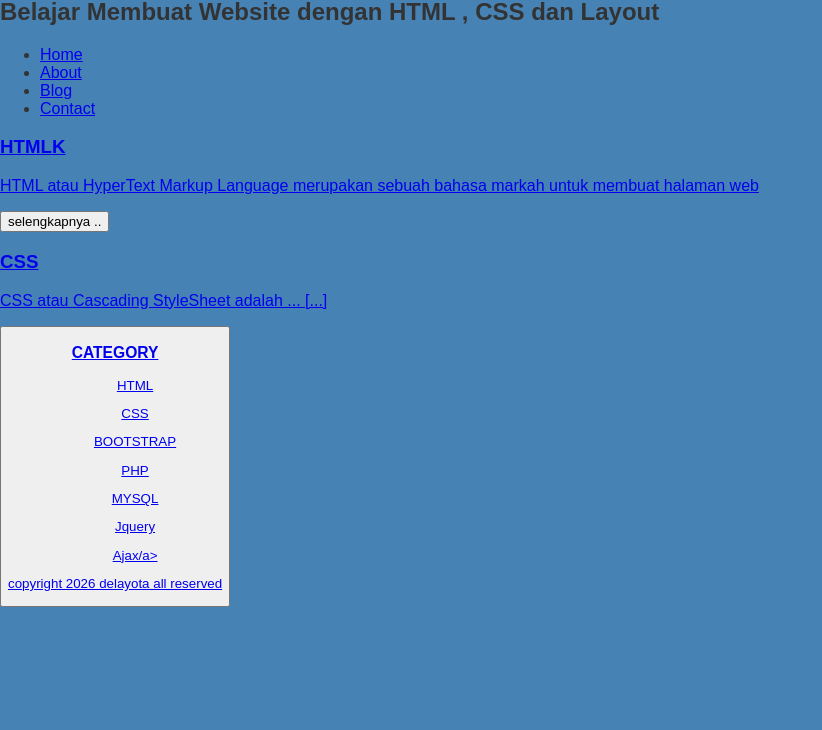
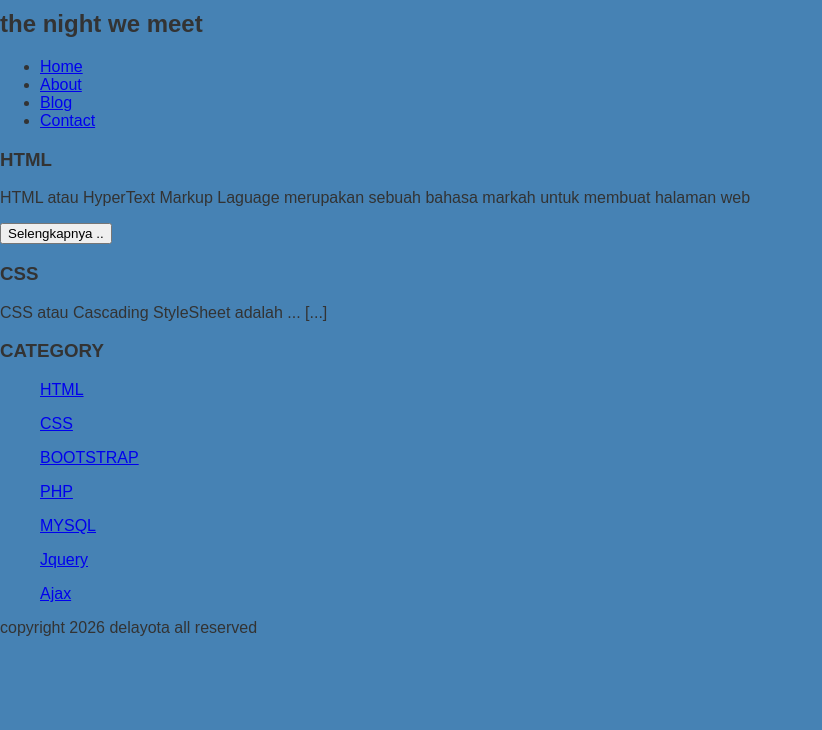
Before and after one commit to ferlitasaputri75/webku, a plain HTML site: page about.html in a window 1280 px wide. Shown: the part 70-800 px from the top of the page, without its empty margins (0-822 px from the left). Drawn offline with Linux system fonts and the light colour scheme.

Commit message:
Update about.html

```diff
--- a/about.html
+++ b/about.html
@@ -1,28 +1,26 @@
 <!Doctype HTML>
 <html>
-  <head>
-    <title> DERITA </title>
-    <link rel="stylesheet" href="style.css">
-  </head>
-  <body>
-    <H2>DElayota beRITA </h2>
-  </body>
-</html>
-<body>
-        <h2>Belajar Membuat Website dengan HTML , CSS dan Layout</h2>
+    <head>
+        <title>Website spidergf</title>
+        <link rel="stylesheet" href="style.css">
+
+    </head>
+    <body>
+
+        <h1> Selamat Datang di Website Saya </h1>
+        <h2> the night we meet </h2>
                 <ul>
-                        <li><a href="#">Home</qa></li>
-                        <li><a href="#">About</qa></li>
-                        <li><a href="#">Blog</qa></li>
-                        <li><a href="#">Contact</qa></li>
+                        <li><a href="index.html">Home</a></li>
+                        <li><a href="about.html">About</a></li>
+                        <li><a href="#">Blog</a></li>
+                        <li><a href="#">Contact</a></li>
                 </ul>
-                        <h3>HTMLK</h3>
-                        <p>HTML atau HyperText Markup Language merupakan sebuah bahasa markah untuk membuat halaman web </p>
-                        <button >selengkapnya ..</button>
+                        <h3>HTML</H3>
+                        <p>HTML atau HyperText Markup Laguage merupakan sebuah bahasa markah untuk membuat halaman web </p>
+                        <button >Selengkapnya ..</button>
 
                         <h3>CSS</h3>
                         <p>CSS atau Cascading StyleSheet adalah ... [...]</p>
-                        <button selengkapnya ..</button>
                 </ul>
 
                 <h3>CATEGORY</h3>
@@ -33,6 +31,8 @@
                         <p><a href="#" >PHP</a></p>
                         <p><a href="#" >MYSQL</a></p>
                         <p><a href="#" >Jquery</a></p>
-                        <p><a href="#" >Ajax/a></p>
-                </ul>
+                        <p><a href="#" >Ajax</a></p>
+               </ul>
                         <p>copyright 2026 delayota all reserved</p>
+    </body>
+</html>
```
